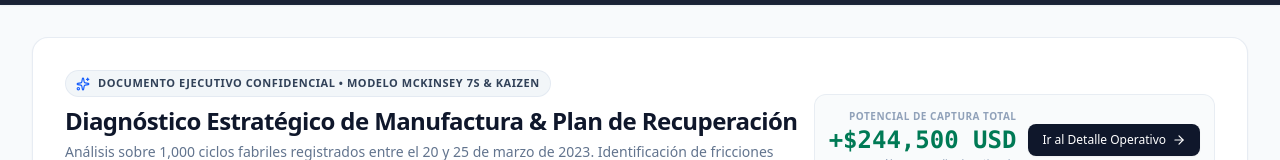
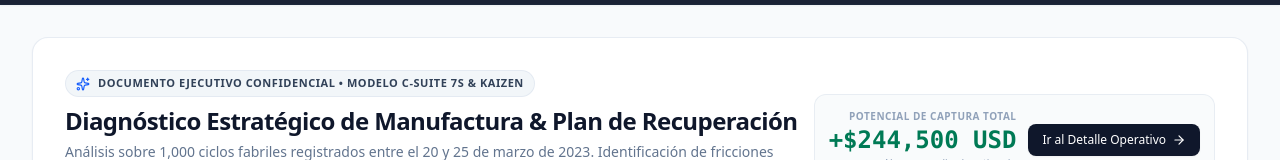
Before and after one commit to Jvonderb/industrial-operations-dashboard, a React (Vite) app: page / in a window 1280 px wide. Shown: the part 123-283 px from the top of the page. Built offline with nearby package versions, Linux system fonts and the light colour scheme.

Commit message:
Rename McKinsey references to C-Suite in ExecutiveReport

```diff
--- a/src/components/ExecutiveReport.tsx
+++ b/src/components/ExecutiveReport.tsx
@@ -87,13 +87,13 @@ export const ExecutiveReport: React.FC<ExecutiveReportProps> = ({
 
   return (
     <div className="space-y-8 pb-12">
-      {/* McKinsey Memo Header Banner */}
+      {/* C-Suite Memo Header Banner */}
       <div className="bg-white rounded-2xl shadow-xs border border-slate-200/80 p-6 sm:p-8">
         <div className="flex flex-col lg:flex-row lg:items-center lg:justify-between border-b border-slate-100 pb-5 mb-6 gap-4">
           <div>
             <div className="inline-flex items-center gap-2 px-2.5 py-1 rounded-full bg-slate-100/90 border border-slate-200/80 text-[11px] font-semibold text-slate-700 tracking-wider uppercase mb-2">
               <Sparkles className="w-3.5 h-3.5 text-blue-600" />
-              Documento Ejecutivo Confidencial • Modelo McKinsey 7S & Kaizen
+              Documento Ejecutivo Confidencial • Modelo C-Suite 7S & Kaizen
             </div>
             <h2 className="text-xl sm:text-2xl font-bold tracking-tight text-slate-900">
               Diagnóstico Estratégico de Manufactura & Plan de Recuperación
@@ -202,7 +202,7 @@ export const ExecutiveReport: React.FC<ExecutiveReportProps> = ({
         </div>
       </div>
 
-      {/* McKinsey Strategic Insights & Actionable Cards */}
+      {/* C-Suite Strategic Insights & Actionable Cards */}
       <div className="grid grid-cols-1 lg:grid-cols-12 gap-6">
         {/* Left Column: Insight selector pills */}
         <div className="lg:col-span-4 space-y-3">
@@ -260,7 +260,7 @@ export const ExecutiveReport: React.FC<ExecutiveReportProps> = ({
           </div>
         </div>
 
-        {/* Right Column: Deep-dive on active Insight (McKinsey Structure) */}
+        {/* Right Column: Deep-dive on active Insight (C-Suite Structure) */}
         <div className="lg:col-span-8 bg-white rounded-2xl shadow-xs border border-slate-200/80 p-6 sm:p-7 flex flex-col justify-between">
           <div>
             {/* Header of Active Insight */}
@@ -291,7 +291,7 @@ export const ExecutiveReport: React.FC<ExecutiveReportProps> = ({
               </p>
             </div>
 
-            {/* Evidence & Findings vs Root Cause (2-Column McKinsey Breakdown) */}
+            {/* Evidence & Findings vs Root Cause (2-Column C-Suite Breakdown) */}
             <div className="grid grid-cols-1 md:grid-cols-2 gap-4 mb-5">
               <div className="p-4 rounded-xl bg-slate-50/70 border border-slate-200/70">
                 <div className="flex items-center gap-2 text-xs font-bold uppercase tracking-wider text-slate-700 mb-2">
@@ -491,7 +491,7 @@ export const ExecutiveReport: React.FC<ExecutiveReportProps> = ({
         </div>
       </div>
 
-      {/* McKinsey 30-60-90 Days Strategic Transformation Roadmap */}
+      {/* C-Suite 30-60-90 Days Strategic Transformation Roadmap */}
       <div className="bg-slate-900 text-white rounded-2xl shadow-xs p-6 sm:p-8 border border-slate-800/90">
         <div className="flex items-center justify-between border-b border-slate-800/80 pb-4 mb-6">
           <div>
```
